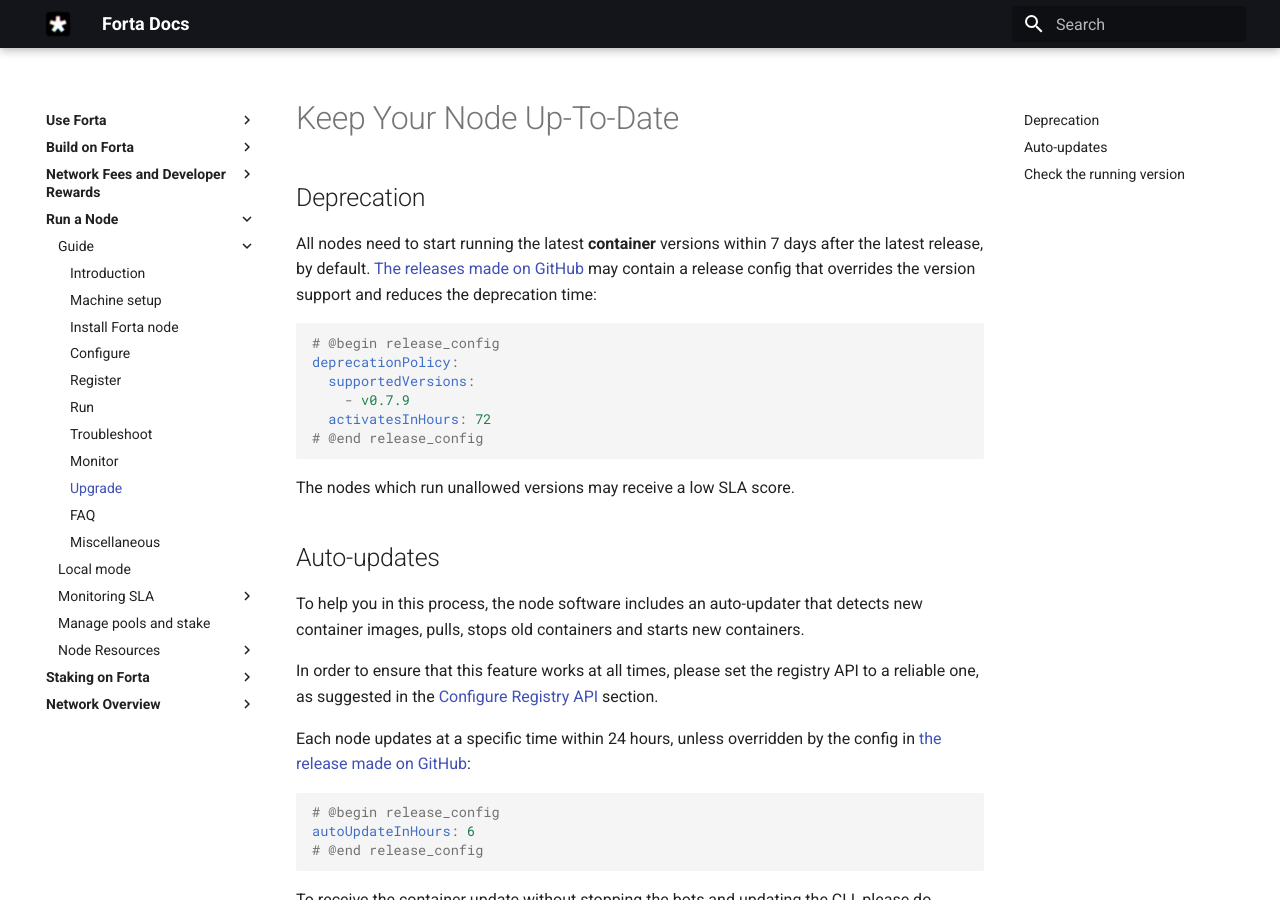
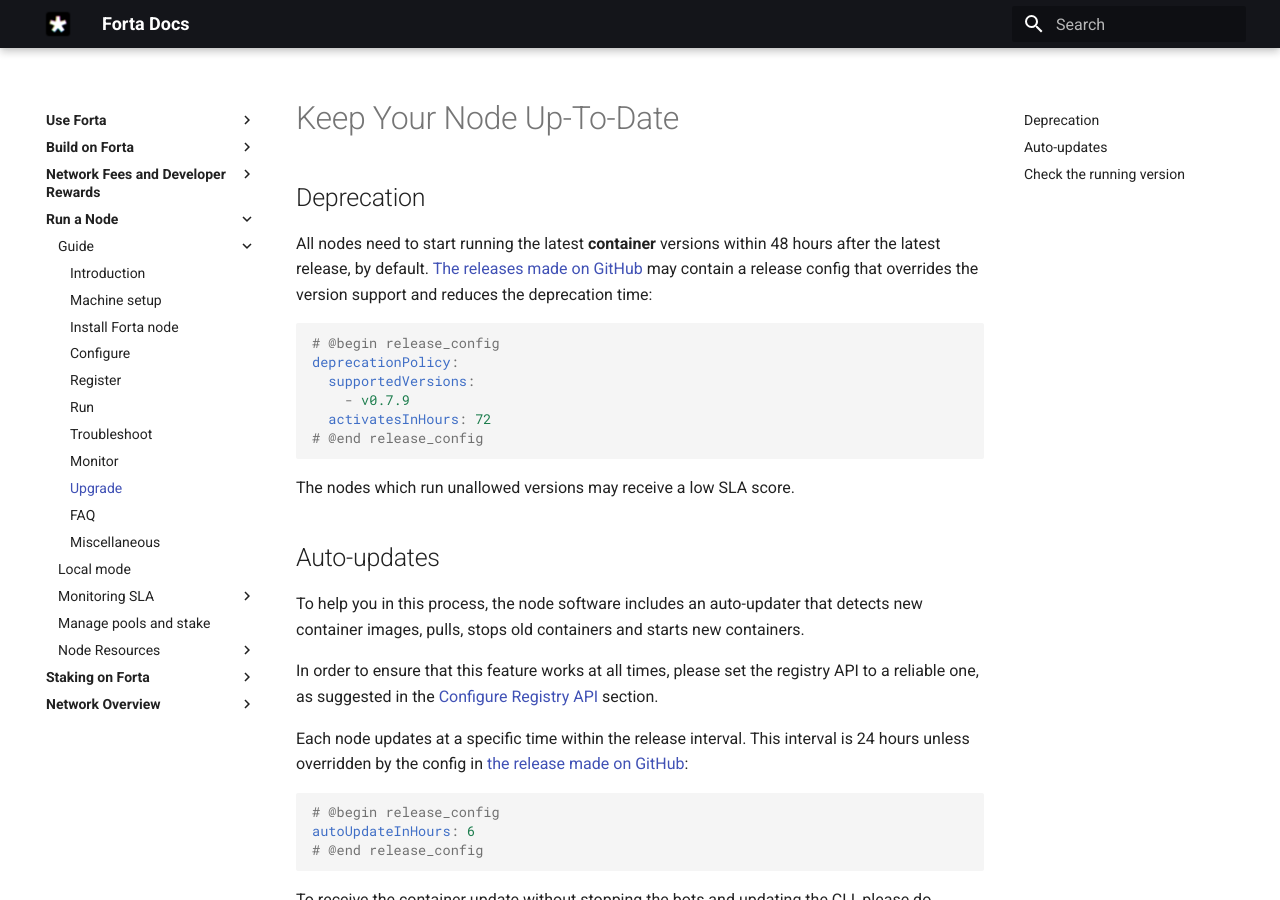
Before and after one commit to forta-network/docs, an MkDocs documentation site: the page built from docs/scan-node/upgrade.md, in a window 1280 px wide and 900 px high. Built offline with MkDocs 1.6.1 and Material for MkDocs 9.7.7, drawn with Linux system fonts in a browser that asks for light colours.

Commit message:
update node version deprecation time

````diff
--- a/docs/scan-node/upgrade.md
+++ b/docs/scan-node/upgrade.md
@@ -2,7 +2,7 @@
 
 ## Deprecation
 
-All nodes need to start running the latest **container** versions within 7 days after the latest release, by default. [The releases made on GitHub](https://github.com/forta-network/forta-node/releases) may contain a release config that overrides the version support and reduces the deprecation time:
+All nodes need to start running the latest **container** versions within 48 hours after the latest release, by default. [The releases made on GitHub](https://github.com/forta-network/forta-node/releases) may contain a release config that overrides the version support and reduces the deprecation time:
 
 ```yaml
 # @begin release_config
@@ -21,7 +21,7 @@
 
 In order to ensure that this feature works at all times, please set the registry API to a reliable one, as suggested in the [Configure Registry API](configure.md#configure-registry-api) section.
 
-Each node updates at a specific time within 24 hours, unless overridden by the config in [the release made on GitHub](https://github.com/forta-network/forta-node/releases):
+Each node updates at a specific time within the release interval. This interval is 24 hours unless overridden by the config in [the release made on GitHub](https://github.com/forta-network/forta-node/releases):
 ```yaml
 # @begin release_config
 autoUpdateInHours: 6
````
